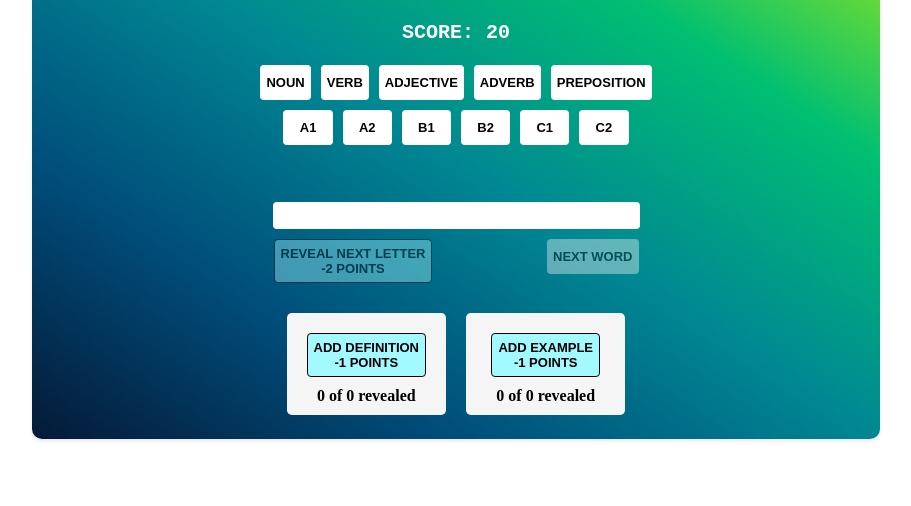
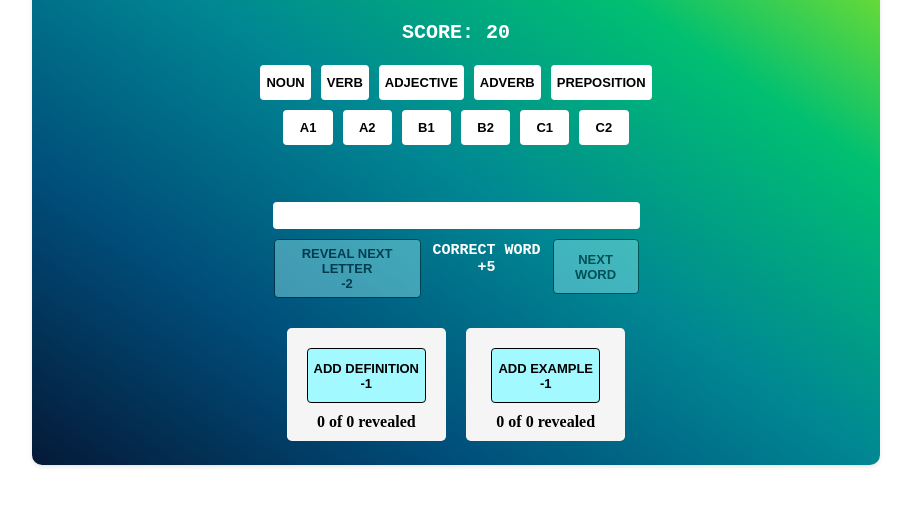
Before and after one commit to Altishofer/GuessMyWord, a Gatsby site: page / in a window 1280 px wide. Shown: the part 124-630 px from the top of the page, without its empty margins (184-1095 px from the left). Built offline with nearby package versions, Linux system fonts and the light colour scheme; Gatsby itself is replaced by a stand-in of ours.

Commit message:
design refactor

```diff
--- a/src/pages/index.js
+++ b/src/pages/index.js
@@ -91,6 +91,7 @@ function Index() {
         setExamples([]);
         setPublicExamples([]);
         setPublicDefinitions([]);
+        setHintIndex(hintIndex+ 5);
         setError(null);
         const url = `static/corpus.csv?wordType=${wordType}&cefrLevel=${cefrLevel}`;
         fetch(url)
@@ -264,14 +265,14 @@ function Index() {
                         disabled={hintIndex >= 30 || userInput === word}
                     >
                         Reveal Next Letter
-                        <br /> -2 points
+                        <br /> -2
                     </button>
                 </div>
+                <h2 className="info">correct word +5</h2>
                 <div>
-
                     <button
                         onClick={handleRandomWord}
-                        className="btn"
+                        className="hints-button"
                         disabled={(letterShown < word.length && userInput !== word) ||
                             (!activatedWordTypes.includes(true)) ||
                             (!activatedCefrLevels.includes(true)) }
@@ -291,7 +292,7 @@ function Index() {
                     className="hints-button"
                     //disabled={hints.length<=0}
                 >
-                    Add definition  <br /> -1 points
+                    Add definition  <br /> -1
                 </button>
                 {publicDefinitions.length} of {definitions.length + publicDefinitions.length}  revealed
             </div>
@@ -305,7 +306,7 @@ function Index() {
                     //disabled={hints.length<=0}
                 >
                     Add Example
-                     <br /> -1 points
+                     <br /> -1
                 </button>
 
                 {publicExamples.length} of {examples.length + publicExamples.length}  revealed
--- a/src/pages/styles.css
+++ b/src/pages/styles.css
@@ -189,7 +189,7 @@ input-letter:disabled{
     font-size: 13px;
     text-align: center;
     height:  fit-content;
-    border: none;
+    min-height: 55px;
     cursor: pointer;
     opacity: 1;
     color: black;
@@ -306,6 +306,16 @@ input-letter:disabled{
     font-size: 20px;
 }
 
+.info {
+    font-weight: bold;
+    color: white;
+    text-align: center;
+    font-family: monospace;
+    text-transform: Uppercase;
+    font-size: 15px;
+    width: 120px;
+}
+
 .h2 {
     font-weight: bold;
     color: white;
```
